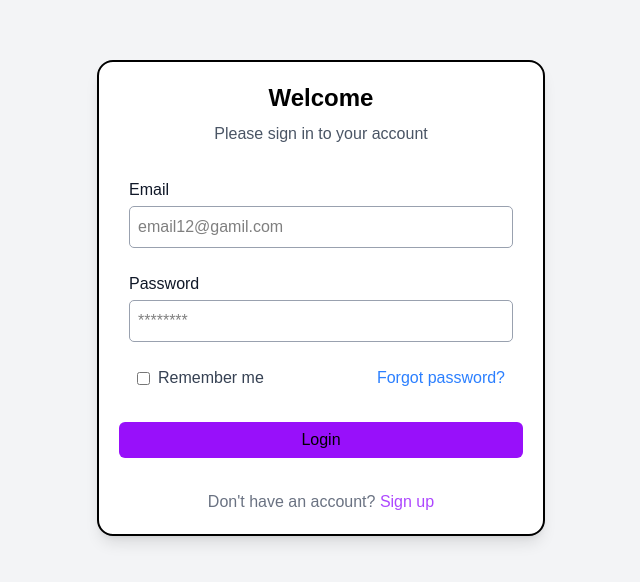
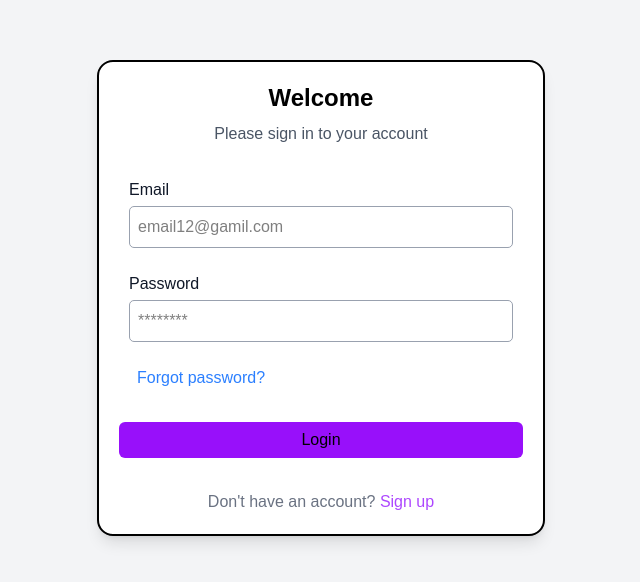
Before and after one commit to Sarfraz1115/TodoWithSupabase, a React (Vite) app: page /login in a window 1280 px wide. Shown: the part 102-684 px from the top of the page, without its empty margins (319-959 px from the left). Built offline with nearby package versions, Linux system fonts and the light colour scheme.

Commit message:
remember me btn deleted

```diff
--- a/src/Components/Auth/Login.jsx
+++ b/src/Components/Auth/Login.jsx
@@ -45,9 +45,9 @@
     }
   }
 
-  if(loading || user){
+  if (loading || user) {
     return (
-       <div className="flex items-center justify-center min-h-screen bg-gray-100">
+      <div className="flex items-center justify-center min-h-screen bg-gray-100">
         <div className="text-xl font-semibold text-gray-700 animate-pulse">Loading...</div>
       </div>
     );
@@ -76,10 +76,10 @@
             />
           </div>
           <div className='flex items-center justify-between mt-4 m-2.5 p-2'>
-            <div className='flex items-center justify-center'>
+            {/* <div className='flex items-center justify-center'>
               <input type="checkbox" />
               <span className='ml-2 text-gray-700'>Remember me</span>
-            </div>
+            </div> */}
             <div>
               <a href="#" className='text-blue-500 hover:underline'>Forgot password?</a>
             </div>
```
